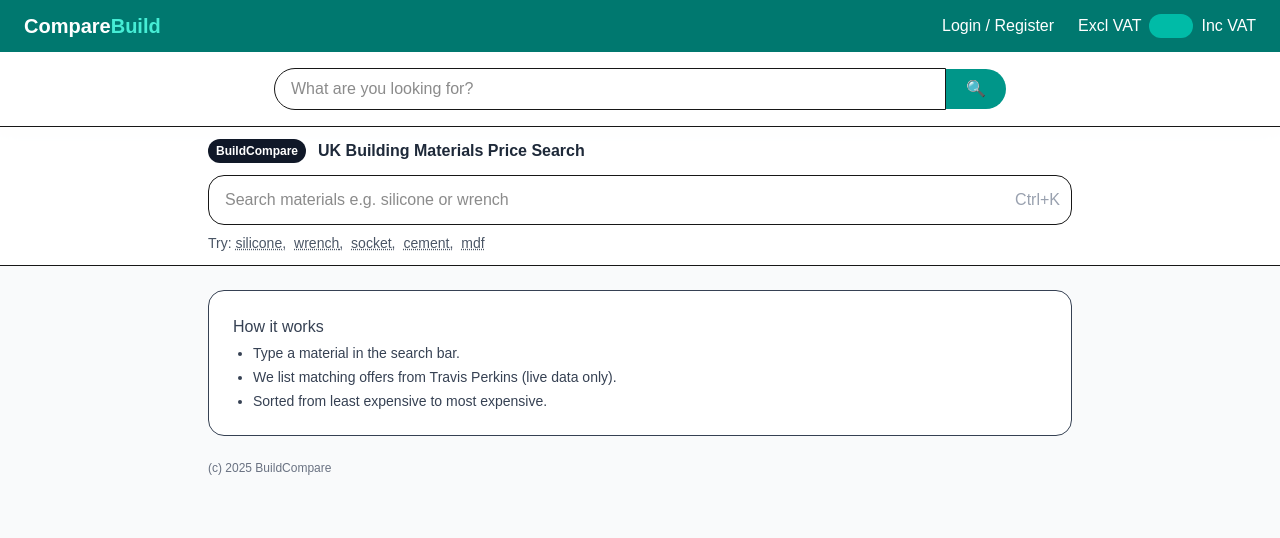
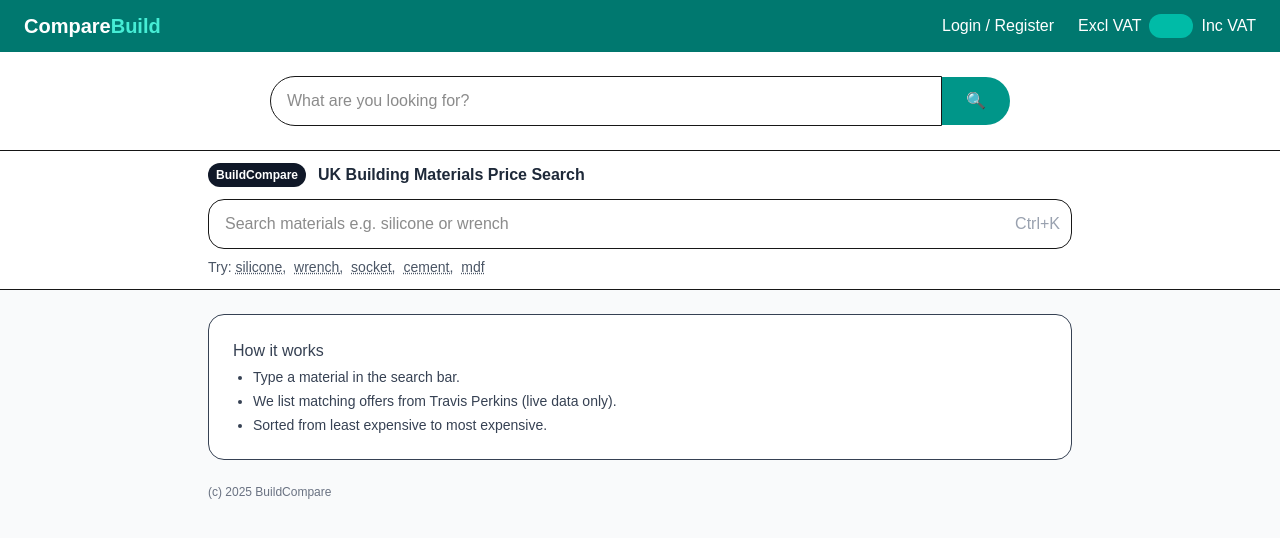
Before and after one commit to Adonis1857/build-compare, a Next.js app: page / in a window 1280 px wide. Shown: the top 538 px of the page. Built offline with nearby package versions, Linux system fonts and the light colour scheme.

Commit message:
Update Header.js

```diff
--- a/app/components/Header.js
+++ b/app/components/Header.js
@@ -34,13 +34,13 @@ export default function Header() {
       </div>
 
       {/* Search Bar */}
-      <div className="flex justify-center items-center py-4 px-6 bg-white">
+      <div className="flex justify-center items-center py-6 px-6 bg-white shadow-sm">
         <input
           type="text"
           placeholder="What are you looking for?"
-          className="w-full max-w-2xl px-4 py-2 border rounded-l-full focus:outline-none"
+          className="w-full max-w-2xl px-4 py-3 border rounded-l-full focus:outline-none"
         />
-        <button className="px-5 py-2 bg-teal-600 text-white rounded-r-full hover:bg-teal-700">
+        <button className="px-6 py-3 bg-teal-600 text-white rounded-r-full hover:bg-teal-700">
           🔍
         </button>
       </div>
```
